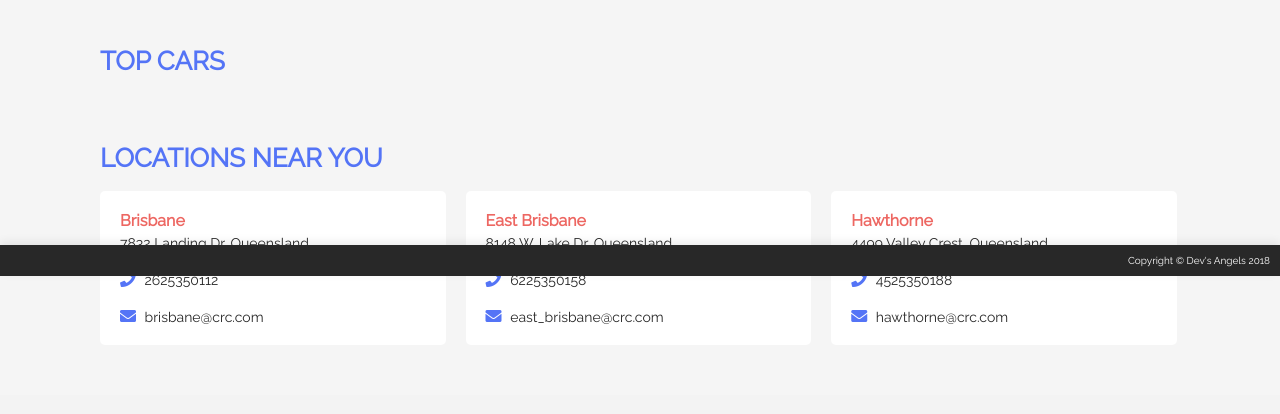
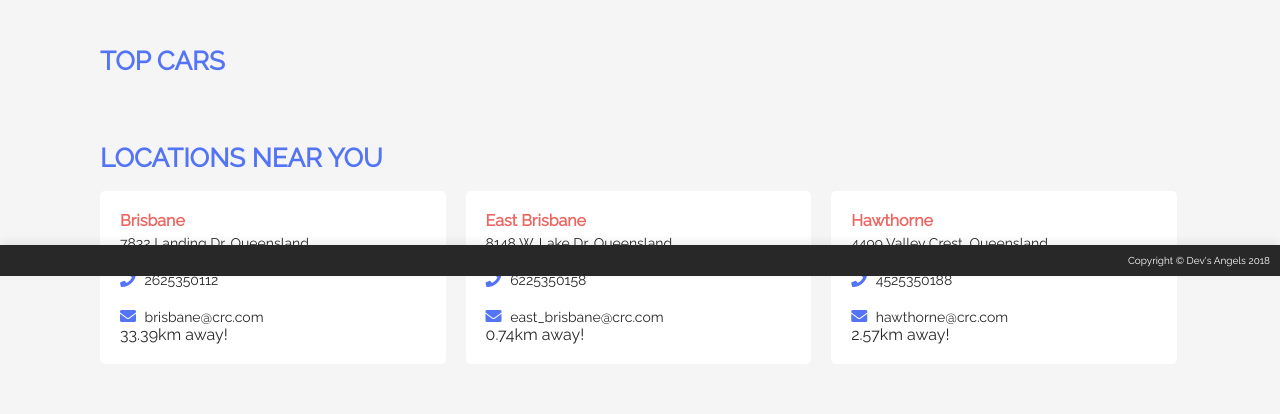
Before and after one commit to aliceHendicott/DjangoWebsite-CarRentalCompany, a Django app: page / in a window 1280 px wide. Shown: the part 524-938 px from the top of the page. Before the commit the page ends 848 px from the top, so only its background shows below. Run offline with Django 3.2, Linux system fonts and the light colour scheme; data that the repository does not hold is empty; some libraries are stand-ins or nearby versions.

Commit message:
homepage differences

```diff
--- a/CRC/CarRentalCompany/templates/CarRentalCompany/home.html
+++ b/CRC/CarRentalCompany/templates/CarRentalCompany/home.html
@@ -51,6 +51,7 @@ CRC Home
                 <p><i class="fas fa-phone"></i> 2625350112</p>
                 <!-- Django template tags -->
                 <p><i class="fas fa-envelope"></i> brisbane@crc.com</p>
+                <div id="distance-container">33.39km away!</div>
         </div>
         <div>
                 <h3>East Brisbane</h3>
@@ -58,6 +59,7 @@ CRC Home
                 <p><i class="fas fa-phone"></i> 6225350158</p>
                 <!-- Django template tags -->
                 <p><i class="fas fa-envelope"></i> east_brisbane@crc.com</p>
+                <div id="distance-container">0.74km away!</div>
         </div>
         <div>
                 <h3>Hawthorne</h3>
@@ -65,6 +67,7 @@ CRC Home
                 <p><i class="fas fa-phone"></i> 4525350188</p>
                 <!-- Django template tags -->
                 <p><i class="fas fa-envelope"></i> hawthorne@crc.com</p>
+                <div id="distance-container">2.57km away!</div>
         </div>
     </div>
     </div>
```
